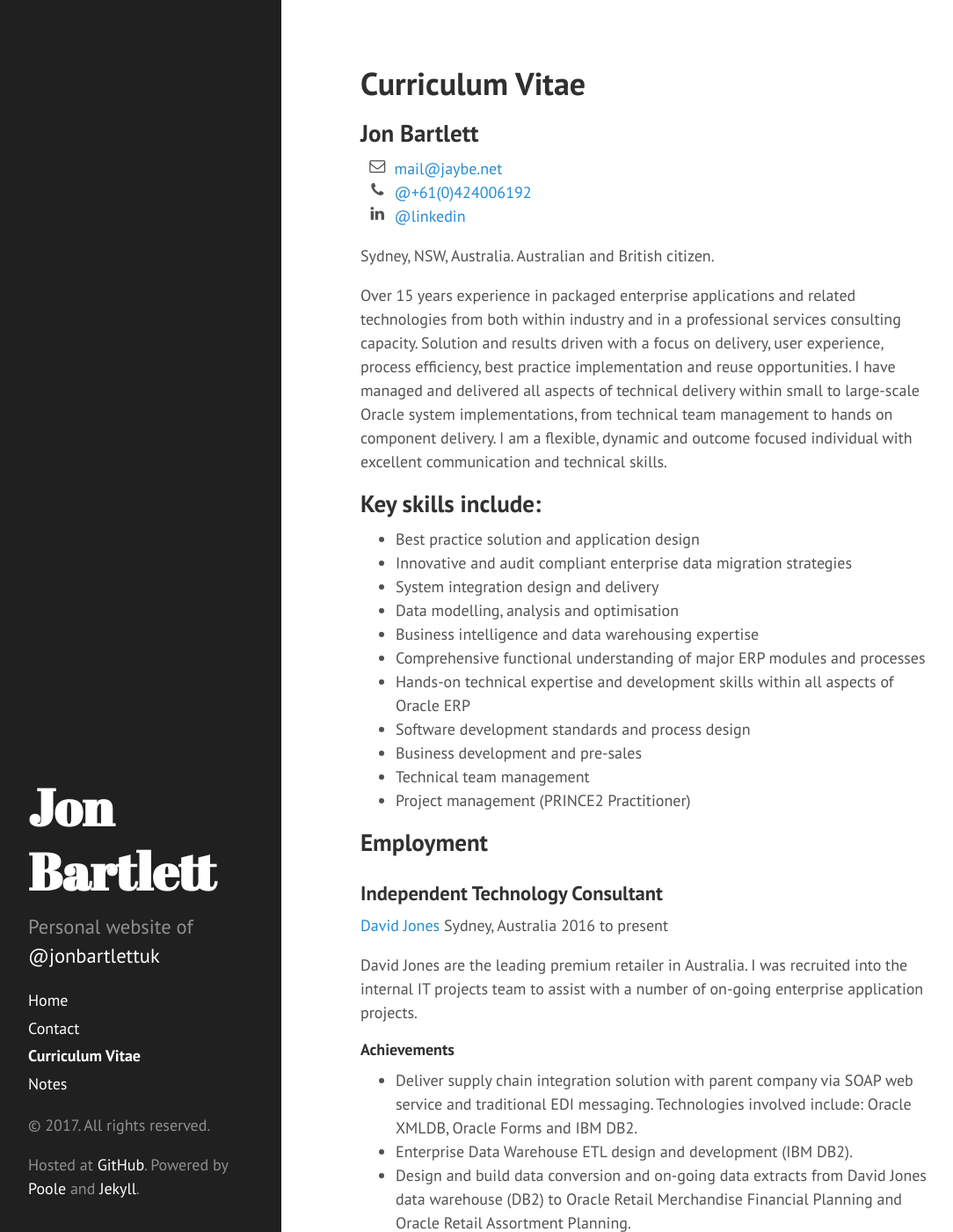
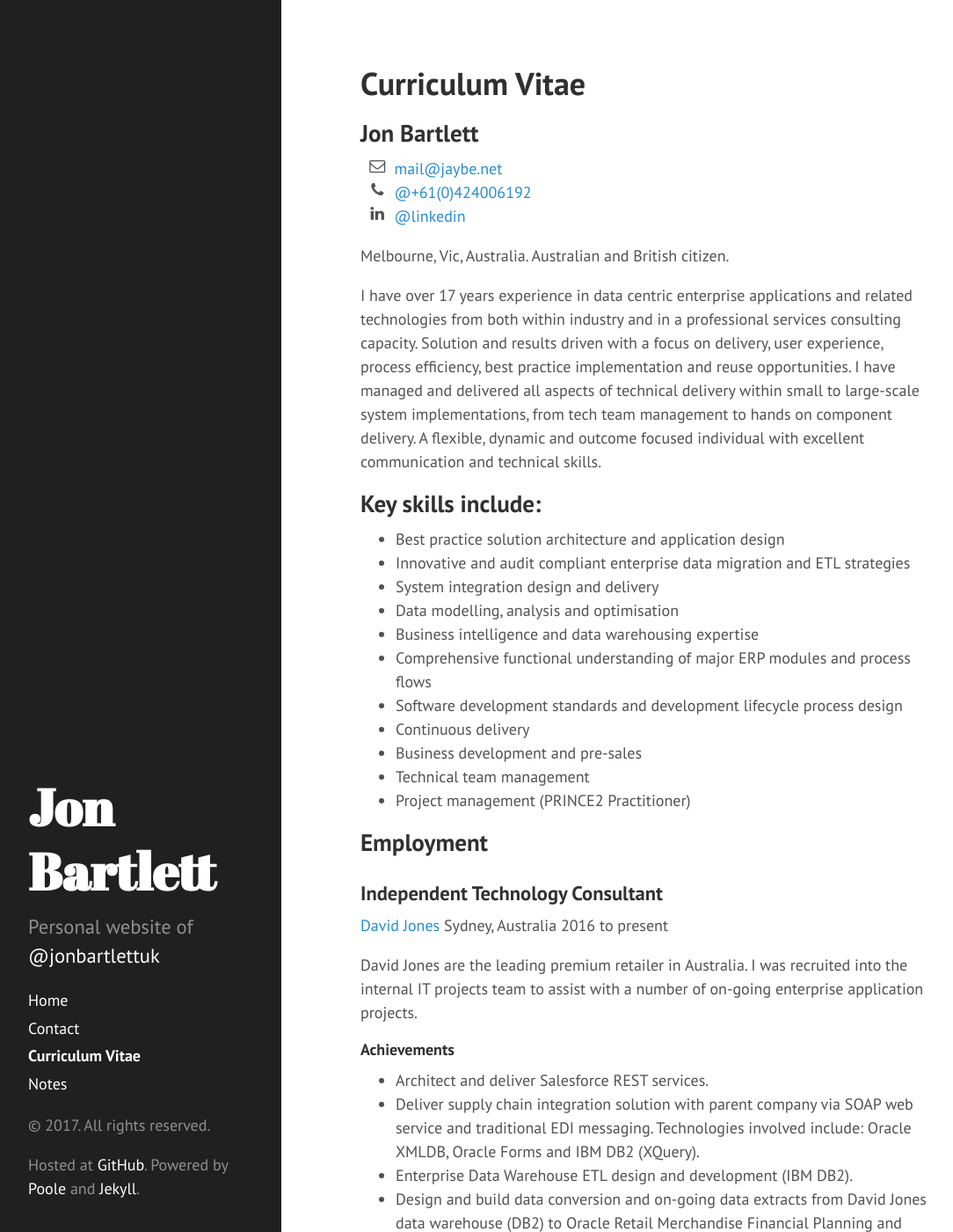
Before and after one commit to jonbartlett/jonbartlett.github.io, a Jekyll site: the page built from cv.md, in a window 1280 px wide and 1400 px high. Shown: the whole window at 88% size, without its empty margins (4-1088 px from the left). Built offline with Jekyll 4.4.1, drawn with Linux system fonts in a browser that asks for light colours; Markdown is read by kramdown in place of the engine named in the settings; some of the changed text lies outside the part shown.

Commit message:
update CV

```diff
--- a/cv.md
+++ b/cv.md
@@ -10,21 +10,20 @@ permalink: cv/
   <li><i class="fa-li fa fa-phone"></i><a href="tel:+61424006192">@+61(0)424006192</a></li>
   <li><i class="fa-li fa fa-linkedin"></i><a href="https://au.linkedin.com/in/bartlettjon">@linkedin</a></li>
 </ul>
-Sydney, NSW, Australia.
+Melbourne, Vic, Australia.
 Australian and British citizen.
 
-
-Over 15 years experience in packaged enterprise applications and related technologies from both within industry and in a professional services consulting capacity. Solution and results driven with a focus on delivery, user experience, process efficiency, best practice implementation and reuse opportunities. I have managed and delivered all aspects of technical delivery within small to large-scale Oracle system implementations, from technical team management to hands on component delivery. I am a flexible, dynamic and outcome focused individual with excellent communication and technical skills.
+I have over 17 years experience in data centric enterprise applications and related technologies from both within industry and in a professional services consulting capacity. Solution and results driven with a focus on delivery, user experience, process efficiency, best practice implementation and reuse opportunities. I have managed and delivered all aspects of technical delivery within small to large-scale system implementations, from tech team management to hands on component delivery. A flexible, dynamic and outcome focused individual with excellent communication and technical skills.
 
 ##Key skills include:
-* Best practice solution and application design
-* Innovative and audit compliant enterprise data migration strategies
+* Best practice solution architecture and application design
+* Innovative and audit compliant enterprise data migration and ETL strategies
 * System integration design and delivery
 * Data modelling, analysis and optimisation
 * Business intelligence and data warehousing expertise
-* Comprehensive functional understanding of major ERP modules and processes
-* Hands-on technical expertise and development skills within all aspects of Oracle ERP
-* Software development standards and process design
+* Comprehensive functional understanding of major ERP modules and process flows
+* Software development standards and development lifecycle process design
+* Continuous delivery
 * Business development and pre-sales
 * Technical team management
 * Project management (PRINCE2 Practitioner)
@@ -40,9 +39,13 @@ Sydney, Australia
 David Jones are the leading premium retailer in Australia. I was recruited into the internal IT projects team to assist with a number of on-going enterprise application projects.
 
 #### Achievements
-* Deliver supply chain integration solution with parent company via SOAP web service and traditional EDI messaging. Technologies involved include: Oracle XMLDB, Oracle Forms and IBM DB2.
+* Architect and deliver Salesforce REST services.
+* Deliver supply chain integration solution with parent company via SOAP web service and traditional EDI messaging. Technologies involved include: Oracle XMLDB, Oracle Forms and IBM DB2 (XQuery).
 * Enterprise Data Warehouse ETL design and development (IBM DB2).
 * Design and build data conversion and on-going data extracts from David Jones data warehouse (DB2) to Oracle Retail Merchandise Financial Planning and Oracle Retail Assortment Planning.
+* Lead development lifecycle improvement program including: source control, database change deployment and automated testing through the use of Continuous Delivery tools
+* Advise on database management best practices.
+
 
 ### Principle Technology Consultant
 [UXC Red Rock Consulting](http://www.uxcredrock.com)
@@ -96,13 +99,6 @@ Rotherham, United Kingdom
 
 Data warehouse project on Oracle with Business Objects.
 
-## Technology and Applications Expertise
-* *Oracle ERP Modules*: Technical and functional expertise in General Ledger, Procure to Pay, Order to Cash, Human Capital Management + Payroll, Inventory Management.
-* *Languages*: PL/SQL, Java, SQL, Ruby, C, HTML5, CSS3, Javascript, XSLT.
-* *Technologies*: OracleDB, IBM DB2, J2EE, JSP, JDBC, Oracle Service Bus, Oracle ADF BC, SOAP, REST.
-* *Products*: Oracle BI Publisher, Oracle Forms + Reports, Oracle Workflow, Oracle JDeveloper IDE, Oracle Discoverer, OA Framework, SQL Loader, SQL Developer, TOAD, Oracle Data Modeller, CUSTOM Library, ADI, Virtual Box, Sub Version, SOAPUI, GIT, VIM, Bash.
-* *Operating Systems*: Linux, OSX, Windows
-
 ## Education
 
 UXC Training | Sydney, Australia
```
Also changed, not shown: index.md (+1 -3 lines).
